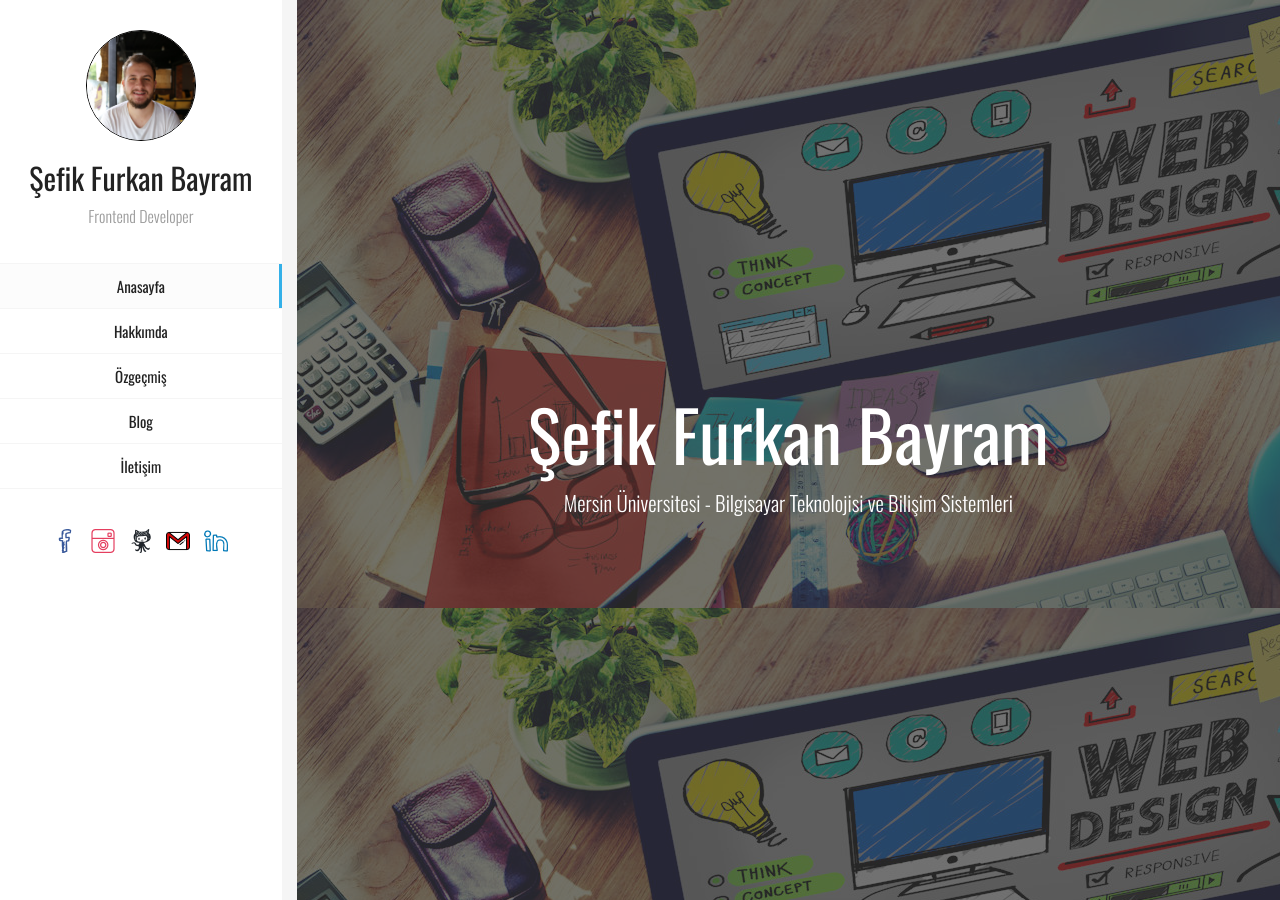
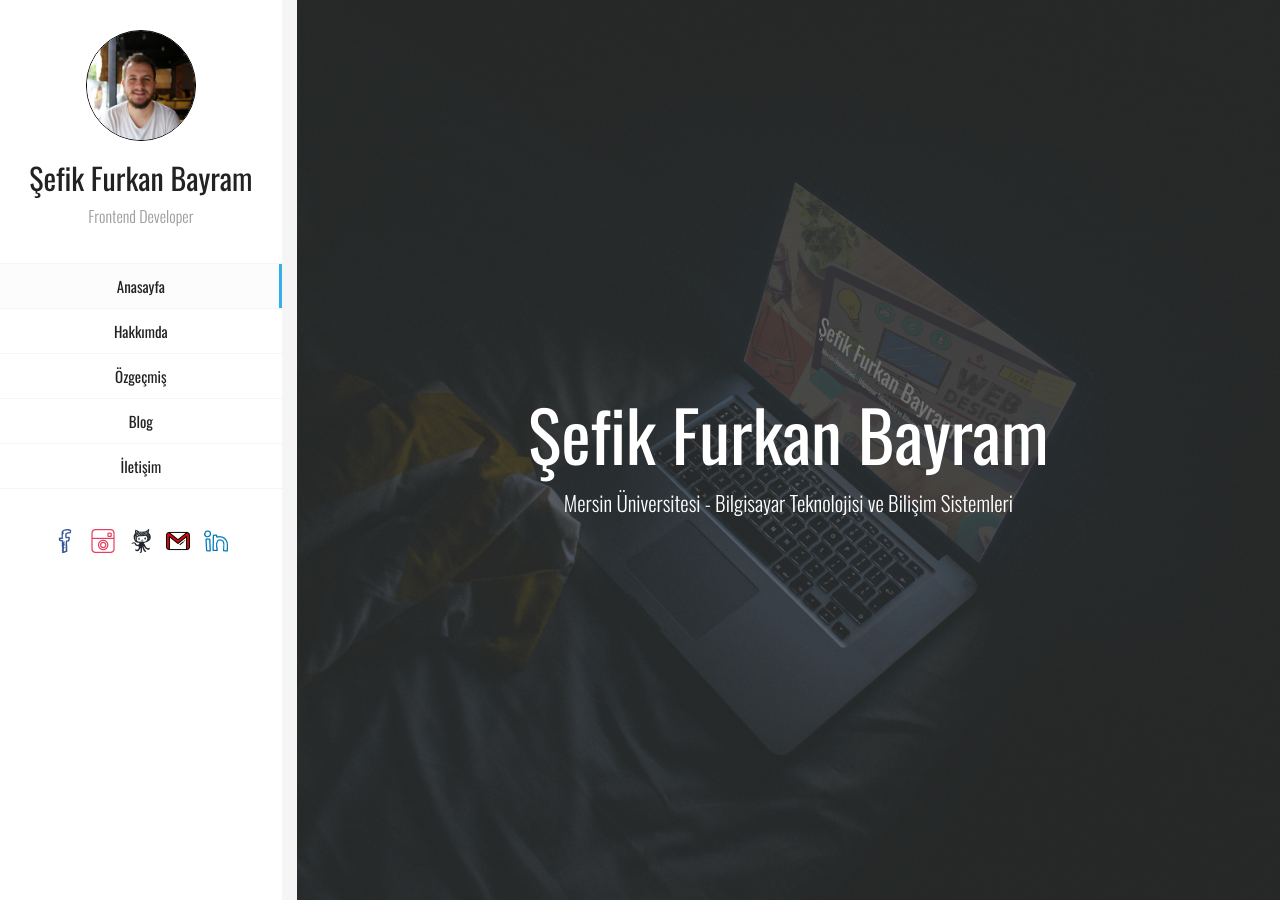
Before and after one commit to furkanbayram2/furkanbayram2.github.io, a Jekyll site: the page built from index.html, in a window 1280 px wide. Built offline with Jekyll 4.4.1, drawn with Linux system fonts in a browser that asks for light colours; nearby versions of some CDN libraries; library files that are not in the unit come from our copies; the list of posts is cut into pages by our own code.

Commit message:
Background değiştirildi.

```diff
--- a/static/css/main.css
+++ b/static/css/main.css
@@ -2127,7 +2127,7 @@ blockquote {
 
 @media screen and (min-width: 481px) {
   .myBackground{
-    background:url("./../images/bg.jpg") !important;
+    background-image:url("./../images/bg.jpg") !important;
   }
 }
 
```
Also changed, not shown: index.html (+0 -8 lines), static/images/bg.jpg, 8 other files.
